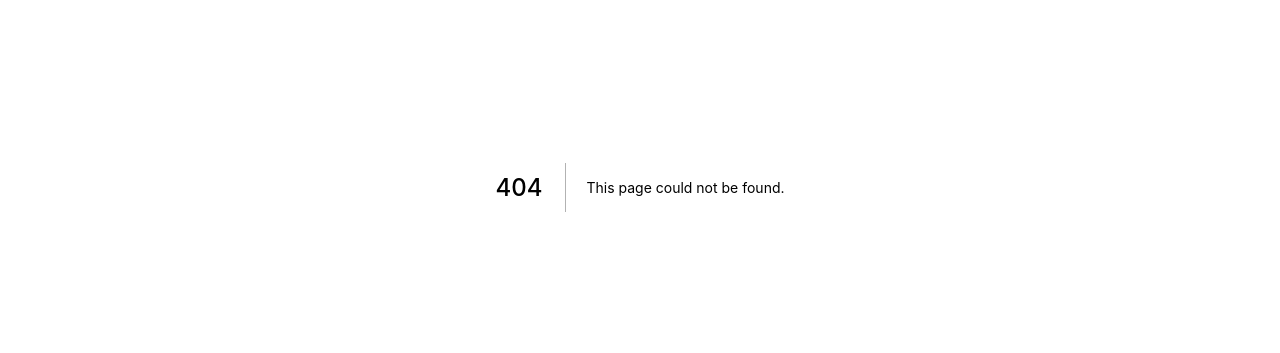
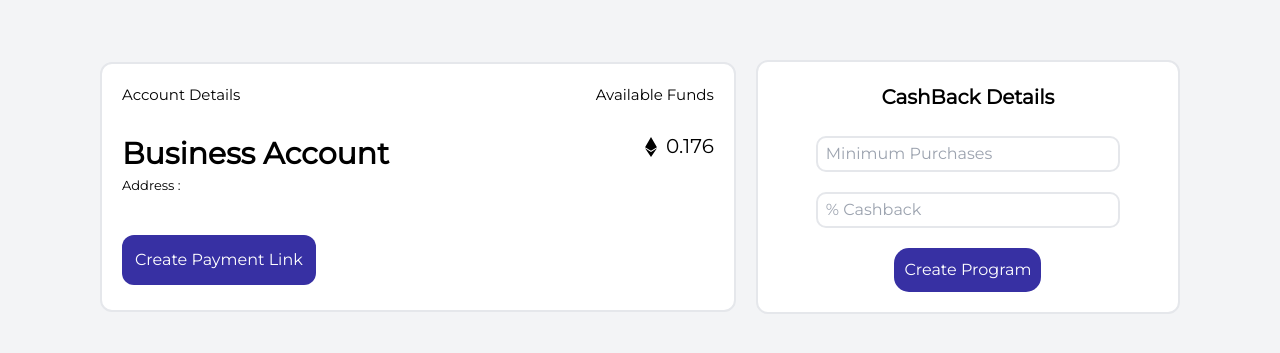
Before and after one commit to Trei-Labs/admin-side, a Next.js app in the folder mainfiles/: page /Cashback in a window 1280 px wide. Before the commit this address had no page. Shown: the part 213-566 px from the top of the page. Built offline with nearby package versions, Linux system fonts and the light colour scheme.

Commit message:
Update UI

```diff
--- /dev/null
+++ b/mainfiles/pages/Cashback.js
@@ -0,0 +1,34 @@
+import React from 'react';
+import { FaEthereum} from "react-icons/fa";
+const Cashback =()=>{
+    return(
+        <div className='flex justify-center items-center flex-col bg-gray-100 w-[100vw] h-[100vh]' >
+            <div className=' px-[100px] flex items-center flex-row w-[100vw] justify-evenly ' >
+                <div className='flex flex-row w-[60%] h-[250px] p-[20px] bg-white rounded-xl border-2 mr-[20px]' >
+                    <div className='w-[50%]' >
+                        <p className='text-[15px]' >Account Details</p>
+                        <br/>
+                        <p className='text-[30px] font-bold ' >Business Account</p>
+                        <p className='text-[13px]' >Address : </p>
+                        <button className='mt-[40px] bg-indigo-800 text-white p-[13px] rounded-xl hover:bg-indigo-600 ' >Create Payment Link</button>
+                    </div>
+                    <div className='w-[50%] text-end' >
+                        <p className='text-[15px]' >Available Funds</p>
+                        <br/>
+                        <label className='text-[20px]' ><FaEthereum className='inline' /> 0.176</label>
+                    </div>
+
+                </div>
+                <div className=' flex flex-col justify-center items-center w-[40%] h-[fit-content] bg-white rounded-xl border-2 p-[20px] ' >
+                    <p className='font-bold text-[20px]' >CashBack Details</p>
+                    <br/>
+                    <input className='w-[80%] border-2  rounded-[10px] p-1 px-2 ' placeholder='Minimum Purchases' />
+                    <input className='w-[80%] border-2  rounded-[10px] p-1 px-2 mt-5 ' placeholder='% Cashback' />
+                    <button className='bg-indigo-800 text-white p-[10px] rounded-[15px] mt-5 hover:bg-indigo-600 ' >Create Program</button>
+                </div>
+            </div>
+        </div>
+    )
+}
+
+export default Cashback
--- a/mainfiles/pages/index.js
+++ b/mainfiles/pages/index.js
@@ -19,12 +19,14 @@
           <p className=' text-[30px] text-white mt-[50px]' >Choose the Loyalty Program <br/> You want to set-up</p>
         </div>
         <div className=' flex-col w-[50%] bg-white h-[100vh] p-[50px]' >
+          <a href='./Cashback' >
+            <div className='card' >
+              <VscArrowRight/>
+              <label>Set up CashBack Rewards </label>
+              <p className='text-[18px]' >Give your customers rewards in form of crypto as cashback based on their loyalty and purchases</p>
+            </div>
+          </a>
 
-          <div className='card' >
-            <VscArrowRight/>
-            <label>Set up CashBack Rewards </label>
-            <p className='text-[18px]' >Give your customers rewards in form of crypto as cashback based on their loyalty and purchases</p>
-          </div>
           <div className='card' >
 
           </div>
--- a/mainfiles/styles/globals.css
+++ b/mainfiles/styles/globals.css
@@ -9,7 +9,7 @@
 body {
   padding: 0;
   margin: 0;
-  font-family: 'Kanit','Montserrat',-apple-system, BlinkMacSystemFont, Segoe UI, Roboto, Oxygen,
+  font-family: 'Montserrat','Kanit',-apple-system, BlinkMacSystemFont, Segoe UI, Roboto, Oxygen,
     Ubuntu, Cantarell, Fira Sans, Droid Sans, Helvetica Neue, sans-serif;
 }
 
```
